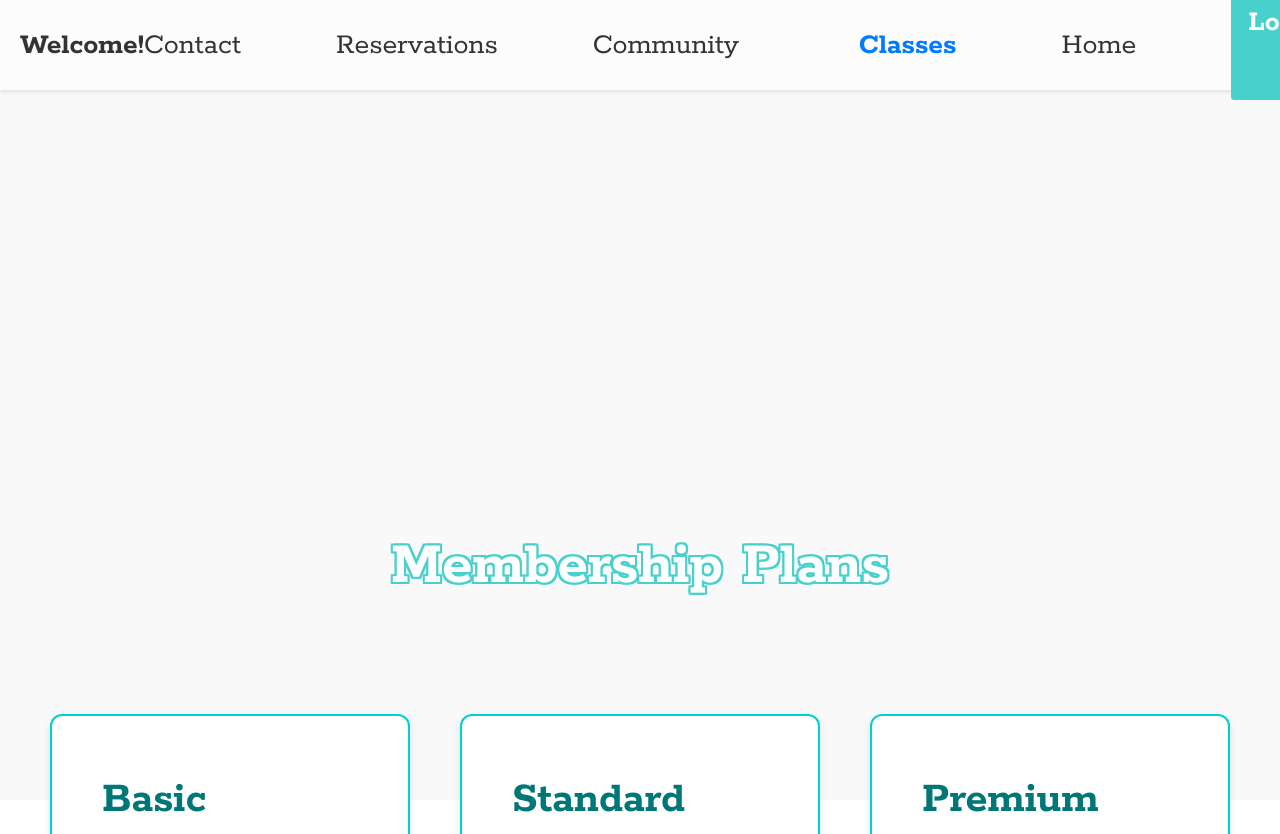
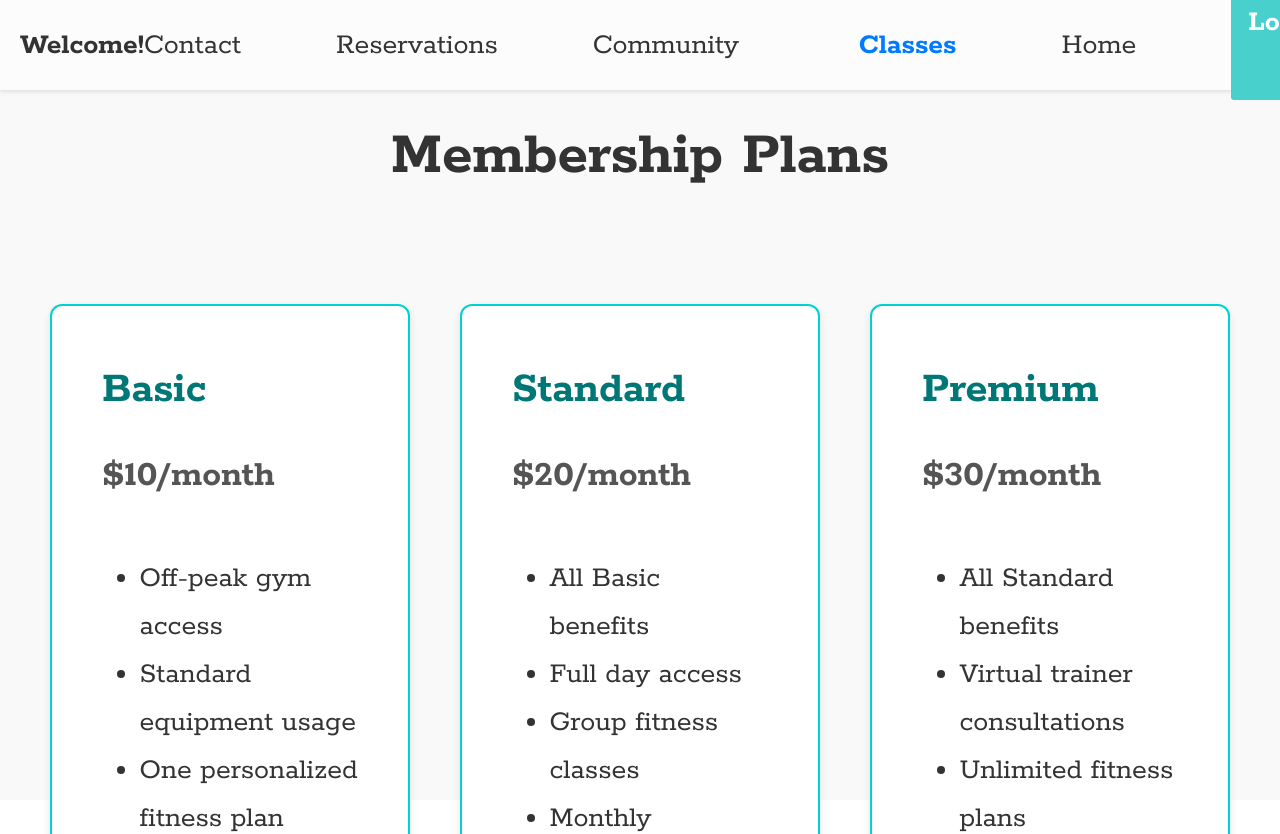
Before and after one commit to quokkaprruk/fitness-app, a React (Vite) app in the folder client/: page /pricing in a window 1280 px wide. Shown: the top 834 px of the page. Built offline with nearby package versions, Linux system fonts and the light colour scheme.

Commit message:
fixed pricing page heading

```diff
--- a/client/src/pages/PricingPage.jsx
+++ b/client/src/pages/PricingPage.jsx
@@ -11,7 +11,7 @@ const PricingPage = () => {
     <div>
       <Navbar isLoggedIn={false} />
       <div className="navbar-spacer"></div>
-      <h2 className="membership-heading">Membership Plans</h2>
+      <h2 className="plans-heading">Membership Plans</h2>
       <div className="pricing-container">
         <div className="pricing-grid">
           <div className="pricing-card">
--- a/client/src/pages/styles/PricingPage.css
+++ b/client/src/pages/styles/PricingPage.css
@@ -1,5 +1,5 @@
 /* Center heading and place it above the pricing container */
-.membership-heading {
+.plans-heading {
   text-align: center;
   font-size: 2.5rem;
   margin-bottom: 2rem;
```
